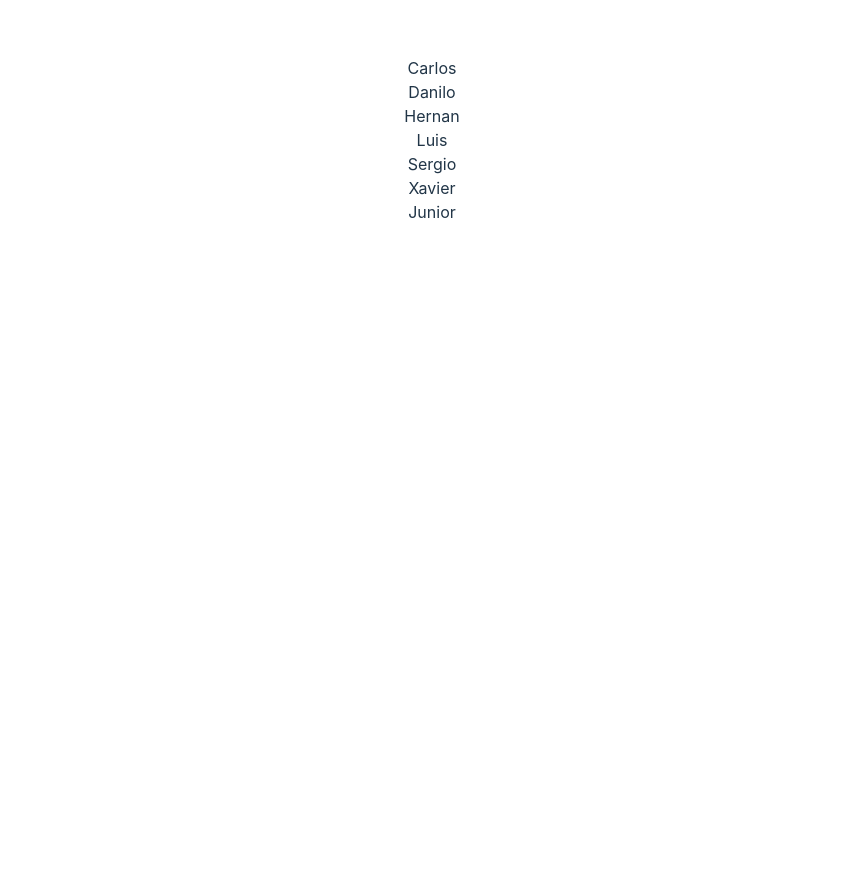
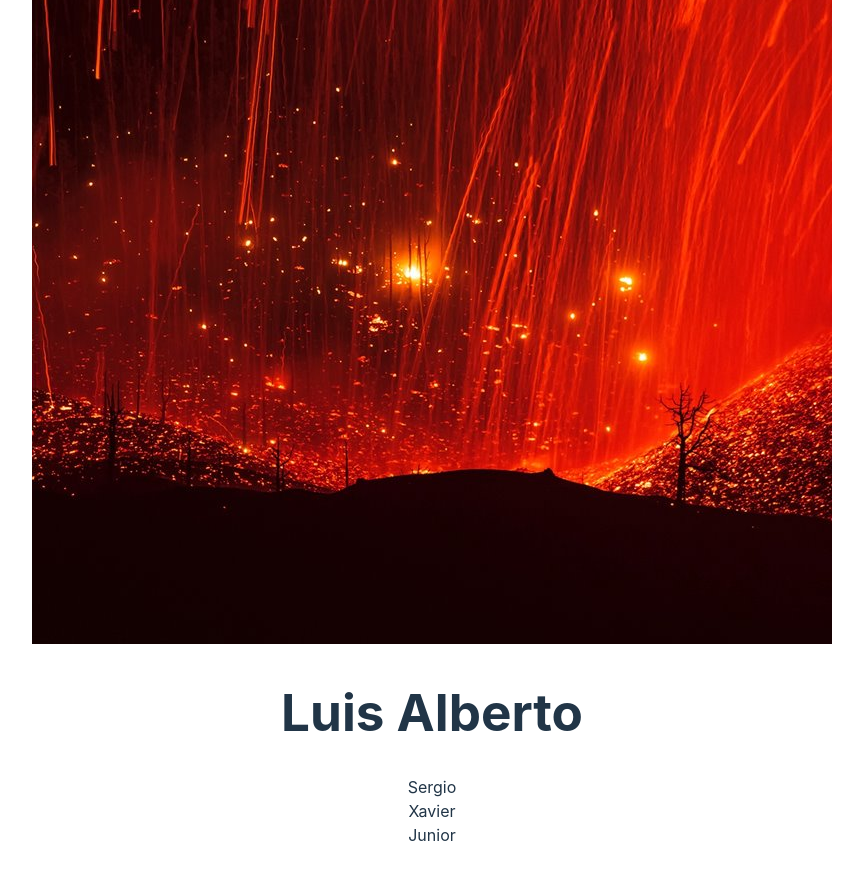
Before and after one commit to JuniorPacheco/practica-grupal, a React (Vite) app: page / in a window 1280 px wide. Shown: the part 260-1139 px from the top of the page, without its empty margins (208-1071 px from the left). Before the commit the page ends 800 px from the top, so only its background shows below. Built offline with nearby package versions, Linux system fonts and the light colour scheme.

Commit message:
editing my component file

```diff
--- a/src/components/Luis.jsx
+++ b/src/components/Luis.jsx
@@ -1,6 +1,9 @@
 const Luis = () => {
   return (
-    <div>Luis</div>
+    <div>
+      <img src="/lluvia.jpg" alt="" />
+        <h1>Luis Alberto</h1>
+    </div>
   )
 }
 export default Luis
```
Also changed, not shown: public/lluvia.jpg (added).
